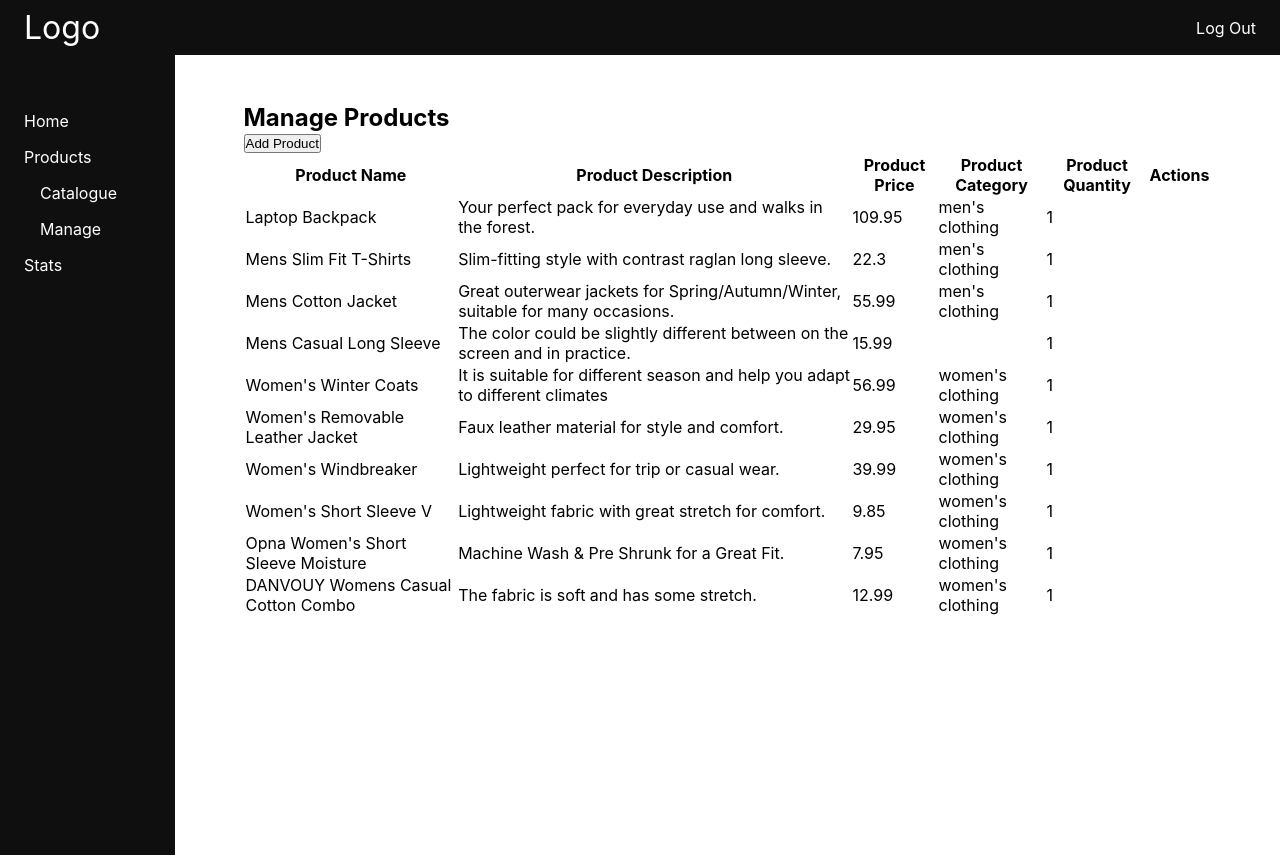
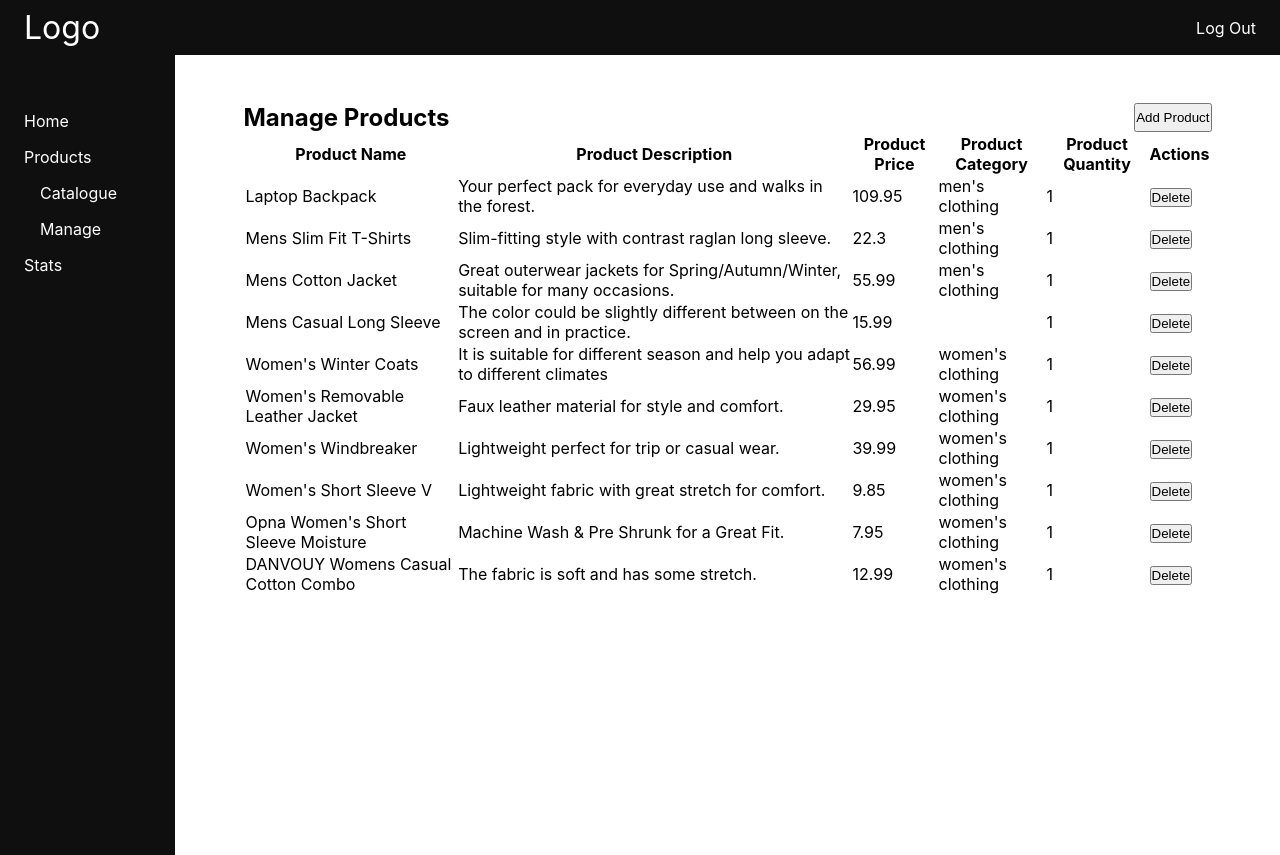
Before and after one commit to markoco14/nextjs-admin, a Next.js app: page /admin/products/manage in a window 1280 px wide. Built offline with nearby package versions, Linux system fonts and the light colour scheme.

Commit message:
add delete functionality to app

```diff
--- a/pages/admin/products/manage.js
+++ b/pages/admin/products/manage.js
@@ -22,6 +22,13 @@ import Layout from "../../../components/adminLayout";
 
 export default function ManageProducts() {
     const [products, setProducts] = useState([]);
+
+    function deleteProduct(id) {
+        fetch(`/api/products/${id}`, { method: "DELETE"});
+        setProducts((products) =>
+            products.filter((product) => product.id !== id)
+        );
+    }
 
     useEffect(() => {
         fetch("/api/products")
@@ -62,6 +69,7 @@ export default function ManageProducts() {
                                 <td>{product.category}</td>
                                 <td>{product.quantity}</td>
                                 {/* <td><a href={`/api/products/${product.id}`}>Delete</a></td> */}
+                                <td><button onClick={() => {deleteProduct(product.id)}}>Delete</button></td>
                             </tr>
                         ))}
                         </tbody>
--- /dev/null
+++ b/pages/api/products/[id].js
@@ -0,0 +1,3 @@
+export default function handler(req, res) {
+    res.status(204).json({ success: 'Product deleted successfully' })
+  }
--- a/styles/globals.css
+++ b/styles/globals.css
@@ -59,6 +59,11 @@ a {
 .flex-column {
   display: flex;
   flex-direction: column;
+}
+
+.flex-between {
+  display: flex;
+  justify-content: space-between;
 }
 
 .section {
```
